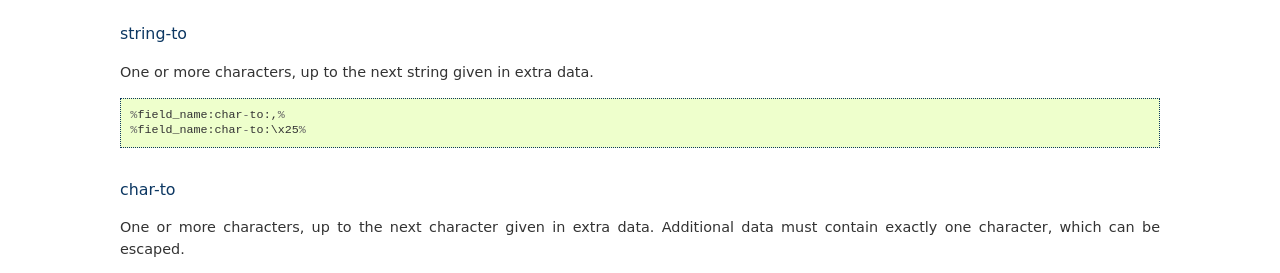
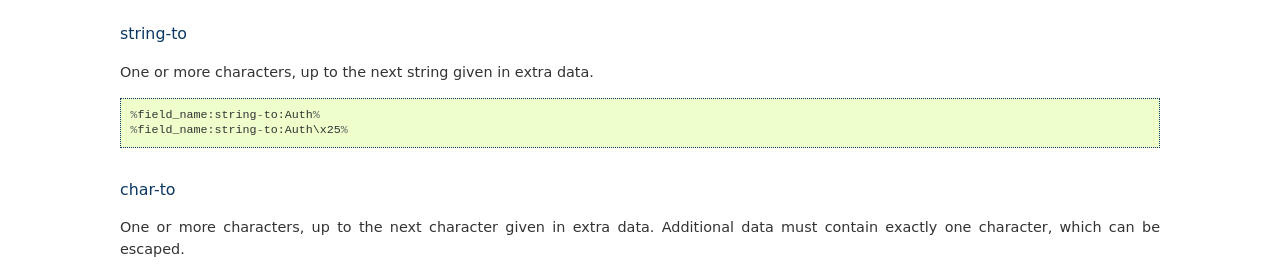
Before and after one commit to rsyslog/liblognorm, a Sphinx documentation site: the page built from doc/configuration.rst, in a window 1280 px wide and 900 px high, scrolled down 1848 px. Shown: the part 152-425 px from the top of the window. Built offline with Sphinx 7.4.7, drawn with Linux system fonts in a browser that asks for light colours.

Commit message:
fixed string-to doc

```diff
--- a/doc/configuration.rst
+++ b/doc/configuration.rst
@@ -123,8 +123,8 @@ extra data.
 
 ::
 
-    %field_name:char-to:,%
-    %field_name:char-to:\x25%
+    %field_name:string-to:Auth%
+    %field_name:string-to:Auth\x25%
 
 char-to
 #######
```
